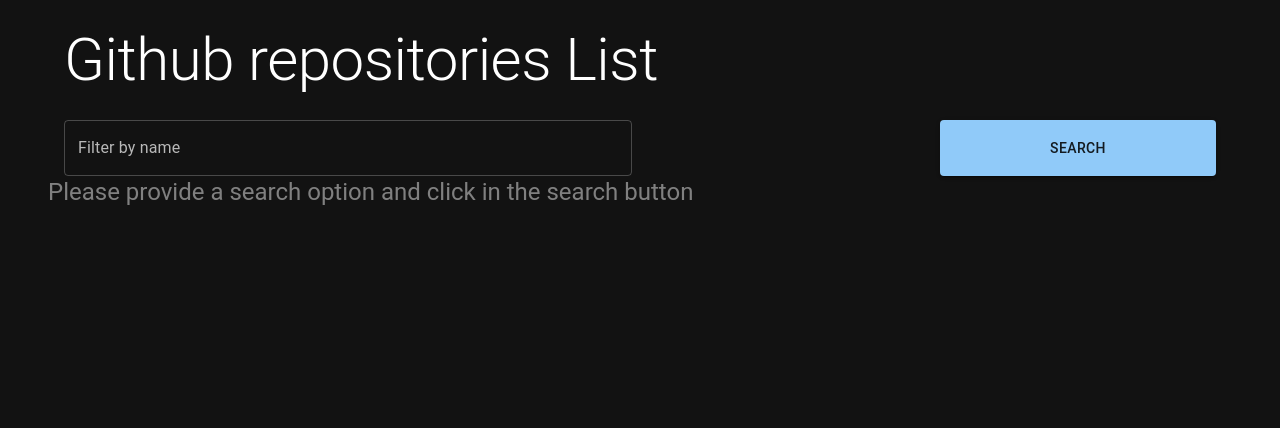
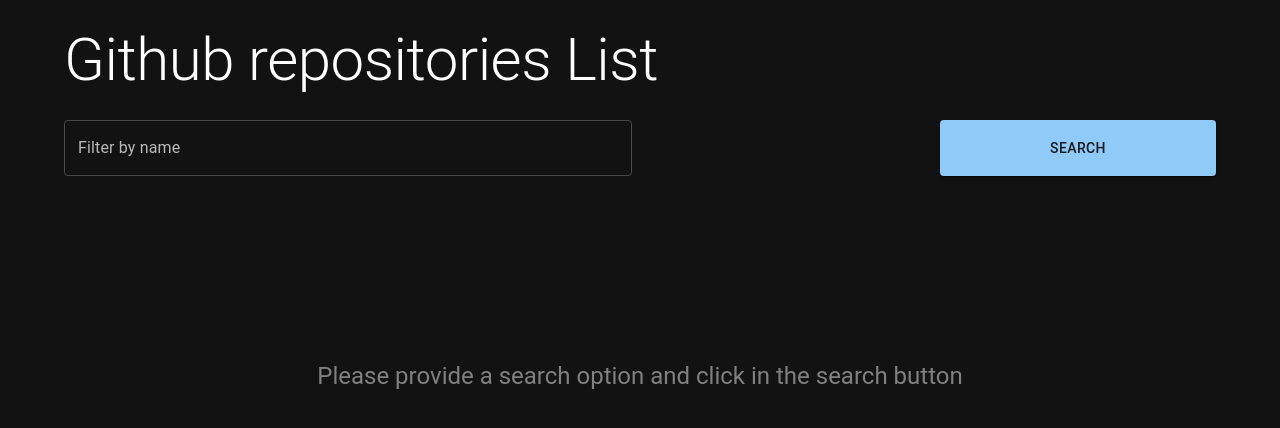
Before and after one commit to gastonmatias/TDD-next, a Next.js app: page /githubSearch in a window 1280 px wide. Shown: the top 428 px of the page. Built offline with nearby package versions, Linux system fonts and the light colour scheme; no server answers.

Commit message:
REFACTORN - when page is mounted: should be an initial message _provide a search option & click the btn_

```diff
--- a/pages/githubSearch.tsx
+++ b/pages/githubSearch.tsx
@@ -1,12 +1,11 @@
 import { NextPage } from "next"
 import Typography from '@mui/material/Typography'
-import { TextField, Button, Container, Grid } from "@mui/material"
+import { TextField, Button, Container, Grid, Box } from "@mui/material"
 
 const GithubSearchPage:NextPage = () => {
   return (
     <>
     <Container>
-
         <Typography variant="h2" color="white" sx={{my:3}}>
             Github repositories List
         </Typography>
@@ -26,11 +25,20 @@
                   Search
                 </Button>
             </Grid>
+        </Grid>
 
+        <Box
+            display='flex'
+            alignItems='center'
+            justifyContent='center'
+            height={400}
+        >
             <Typography variant="h5" color="gray">
                 Please provide a search option and click in the search button
             </Typography>
-    </Grid>
+        </Box>
+
+
 
     </Container>
     </>
```
Lines whose indentation alone changed are shown as unchanged.
